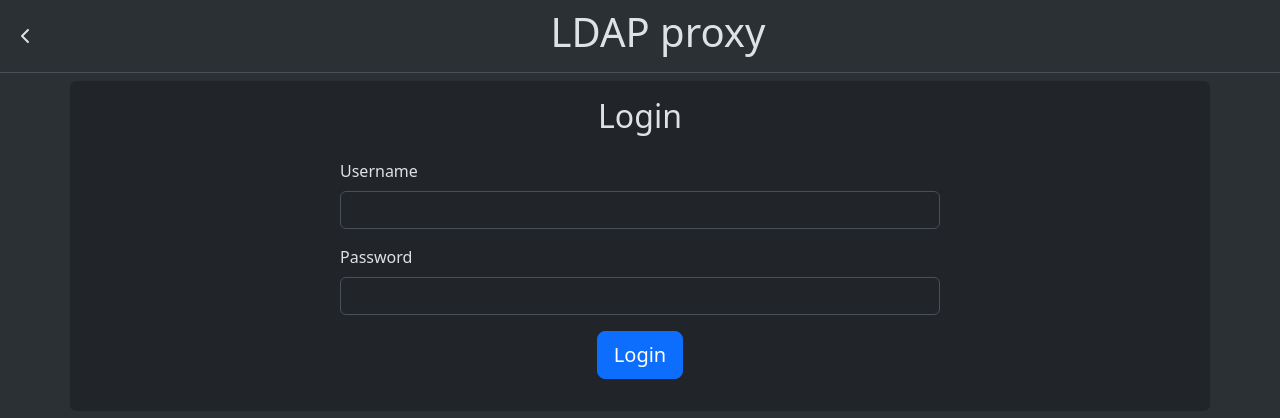
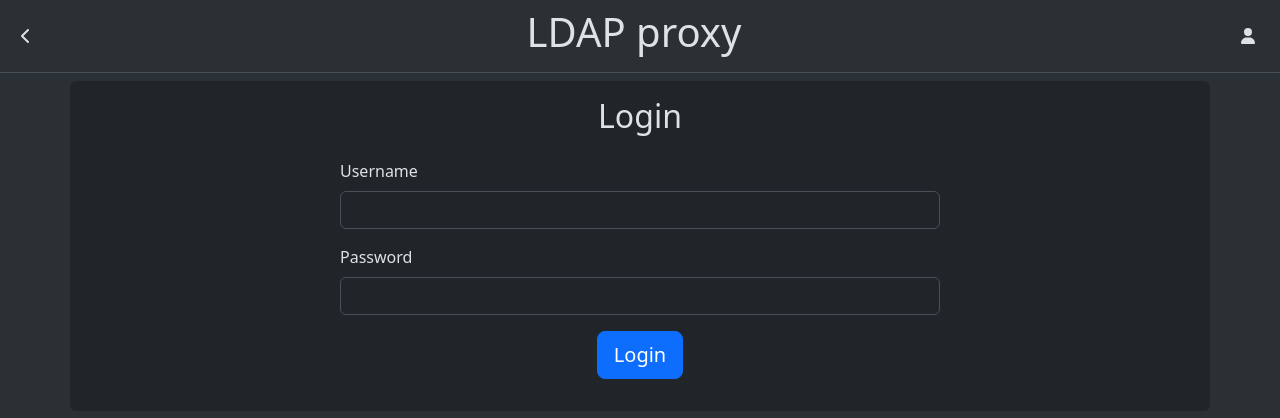
Before and after one commit to eutampieri/ldap-proxy, a Vue app in the folder control-panel/frontend/: page /login in a window 1280 px wide. Shown: the top 418 px of the page. Built offline with nearby package versions, Linux system fonts and the light colour scheme; what vue-responsiveness would draw is missing.

Commit message:
Add User profile link

```diff
--- a/control-panel/frontend/src/components/Header.vue
+++ b/control-panel/frontend/src/components/Header.vue
@@ -1,6 +1,7 @@
 <script lang="ts" setup>
 import BackButton from '@/components/BackButton.vue';
 import PageTitle from '@/components/PageTitle.vue';
+import UserProfile from './UserProfile.vue';
 </script>
 
 <template>
@@ -8,6 +9,7 @@ import PageTitle from '@/components/PageTitle.vue';
         <BackButton buttonText="Back" />
 
         <PageTitle title="LDAP proxy" class="header-title" />
+        <UserProfile class="profile-icon" />
 
     </header>
 </template>
--- /dev/null
+++ b/control-panel/frontend/src/components/UserProfile.vue
@@ -0,0 +1,17 @@
+<script setup lang="ts">
+import { faUser } from '@fortawesome/free-solid-svg-icons';
+import { FontAwesomeIcon } from '@fortawesome/vue-fontawesome';
+import { useRouter } from 'vue-router';
+defineProps<{ buttonText?: string }>(); // Permette di personalizzare il testo
+
+const router = useRouter();
+const userProfile = () => {
+    router.push("/profile"); // Torna alla pagina precedente
+};
+</script>
+
+<template>
+    <button class="btn" @click="userProfile" aria-label="Go back">
+        <FontAwesomeIcon :icon="faUser"></FontAwesomeIcon>
+    </button>
+</template>
```
